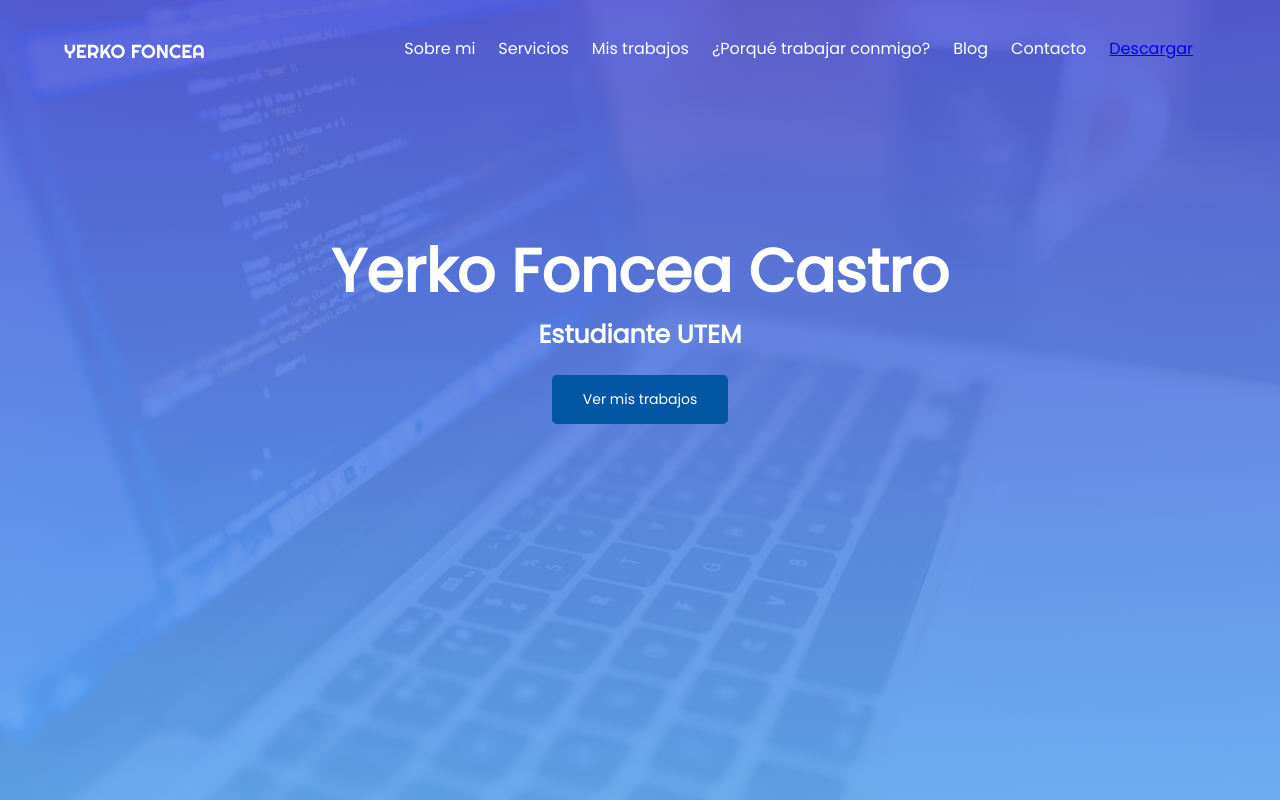
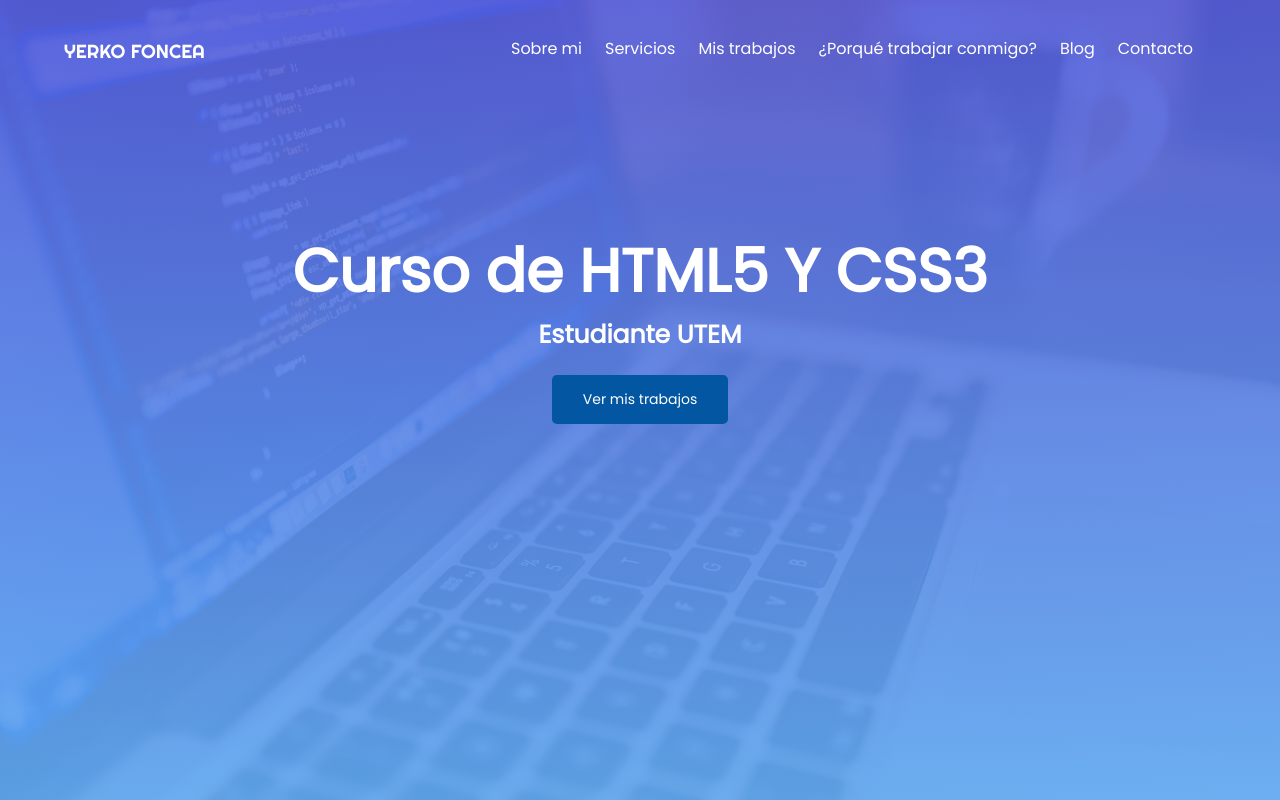
Before and after one commit to YerkoFC/curso-html-css, a plain HTML site: page index.html in a window 1280 px wide. Shown: the top 800 px of the page. Drawn offline with nearby package versions, Linux system fonts and the light colour scheme.

Commit message:
title changed

```diff
--- a/index.html
+++ b/index.html
@@ -3,7 +3,7 @@
 <head>
     <meta charset="UTF-8">
     <meta name="viewport" content="width=device-width, initial-scale=1.0">
-    <title>Mi primera página WEB</title>
+    <title>Curso de html5 y css3</title>
     <!-- Estilos -->
     <link rel="stylesheet" href="estilos.css">
     <!-- Fuentes sacadas de google -->
@@ -25,14 +25,13 @@
                     <li>¿Porqué trabajar conmigo?</li>
                     <li>Blog</li>
                     <li>Contacto</li>
-                    <li><a href="https://www.dropbox.com/s/g13rmw7b4bsos0n/Avance%2002%20-%20Proyecto%20geospacios%20-%20Ing.%20software.pdf?dl=1" download="Avance02"  >Descargar</a></li>
                 </ul>
             </nav>
         </div>
         <div class="contenedor" >
             <div class="contenedor-titulo">
                 <div class="titulo">
-                    <h1>Yerko Foncea Castro</h1>
+                    <h1>Curso de HTML5 Y CSS3</h1>
                     <h2>Estudiante  UTEM</h2>
                     <a >Ver mis trabajos</a>
                 </div>
```
